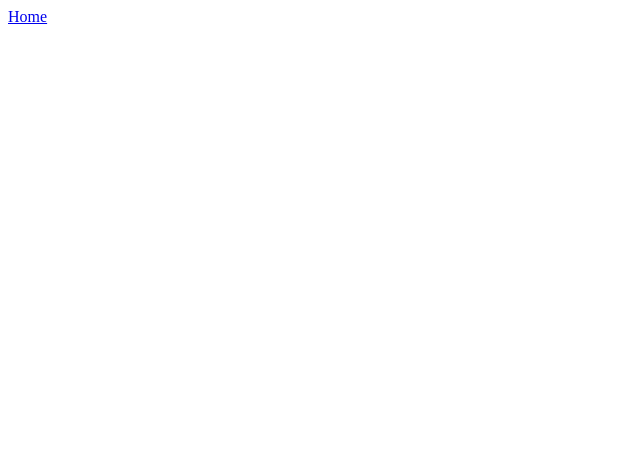
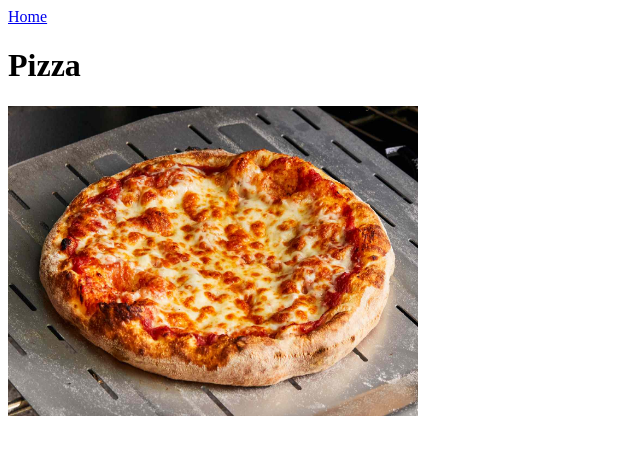
Before and after one commit to kxngac/odin-recipes, a plain HTML site: page recipes/pizza.html in a window 1280 px wide. Shown: the whole page, without its empty margins (0-640 px from the left). Drawn offline with Linux system fonts and the light colour scheme.

Commit message:
Added image and title to pizza page

```diff
--- a/recipes/pizza.html
+++ b/recipes/pizza.html
@@ -8,6 +8,12 @@
 <body>
     <a href="../index.html">Home</a>
 
+    <h1>Pizza</h1>
+
+    <img src="../img/pizza.jpg" alt="Pizza" width="410" height="310">
+
+
+
 
 </body>
 </html>
```
Also changed, not shown: img/pizza.jpg (added).
